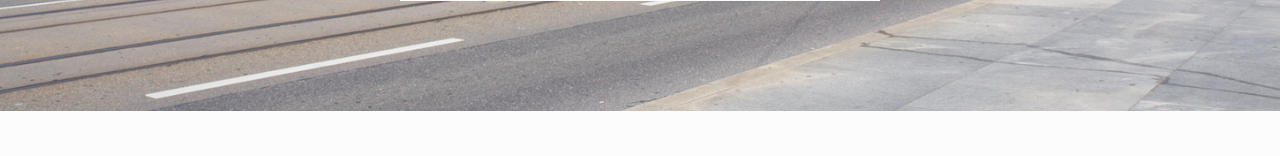
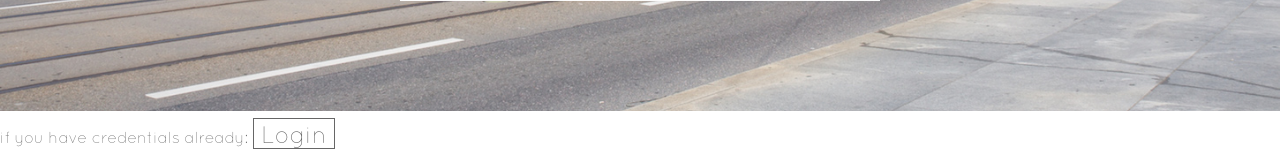
Before and after one commit to ngvtuan/darg, a Django app: page / in a window 1280 px wide. Shown: the part 689-845 px from the top of the page. Before the commit the page ends 800 px from the top, so only its background shows below. Run offline with Django 3.2, Linux system fonts and the light colour scheme; parts of the project's set-up code (start-up, migrations or seed data) failed here and were passed over; some libraries are stand-ins or nearby versions; some web fonts are replaced.

Commit message:
inserted login link on starting page

```diff
--- a/site/project/settings/base.py
+++ b/site/project/settings/base.py
@@ -163,3 +163,8 @@ TEST_RUNNER = 'django.test.runner.DiscoverRunner'
 # -- TRACKING
 TRACKING_ENABLED = not DEBUG
 TRACKING_CODE = ""
+
+try:
+    from project.settings.local import *
+except ImportError:
+    pass
--- a/site/project/templates/index.html
+++ b/site/project/templates/index.html
@@ -43,5 +43,11 @@
       <div class="leaf"><span class="el-icon-leaf"></span></div>
     </div>
   </div>
+
+  <!-- public menu -->
+  <div>
+    {% trans "if you have credentials already:" %} <a href="{% url "auth_login" %}" title="Login">{% trans "Login" %}</a>
+  </div>
+
   {% include "_tracking.html" %}
 {% endblock %}
```
Also changed, not shown: site/i18n/locale/de/LC_MESSAGES/django.po, site/i18n/locale/en/LC_MESSAGES/django.po, site/project/locale/de/LC_MESSAGES/django.po, site/project/locale/en/LC_MESSAGES/django.po, 2 other files.
